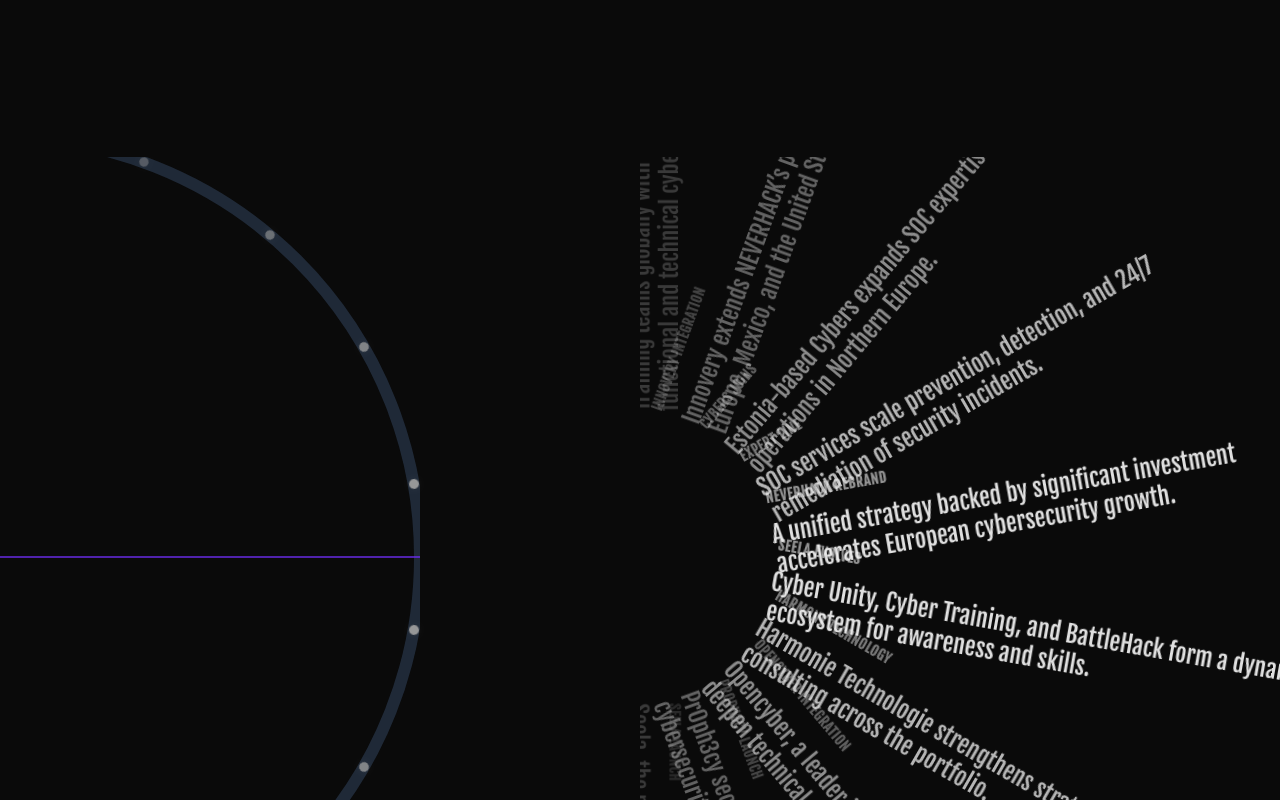
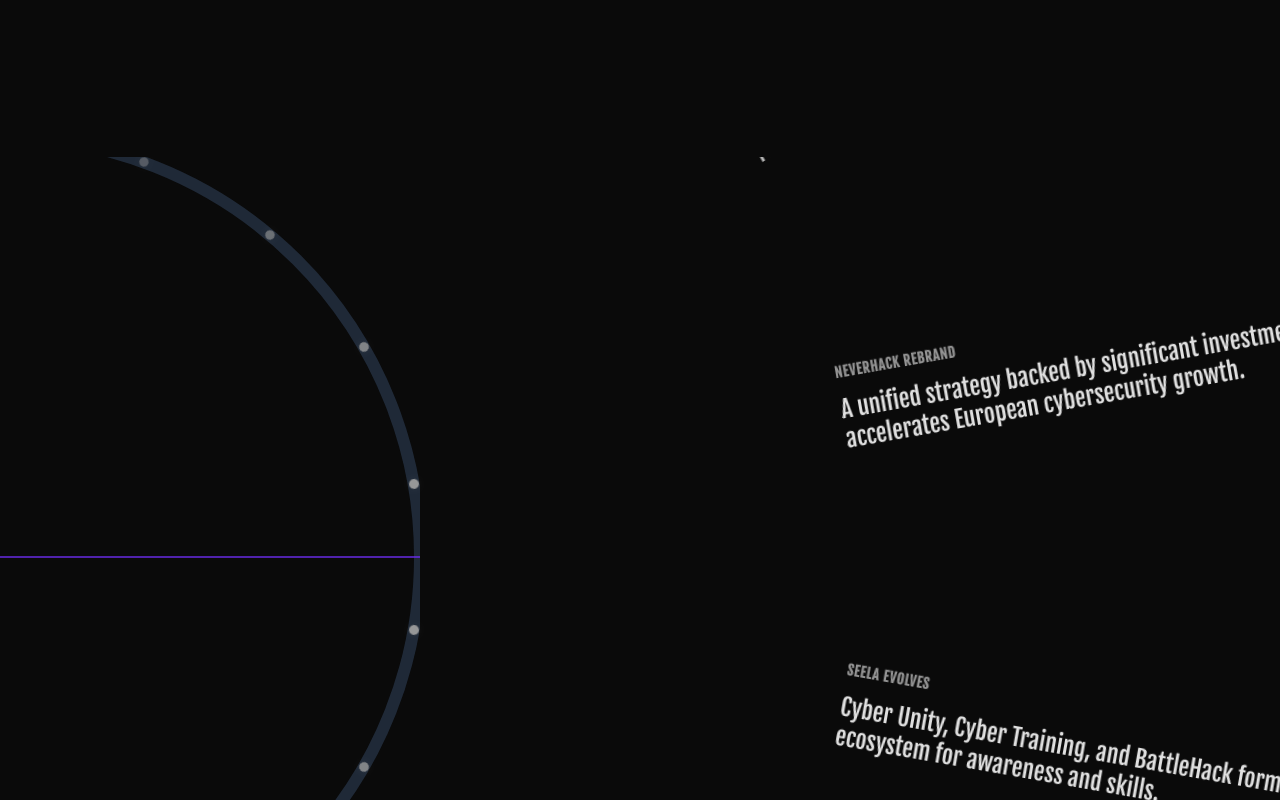
Before and after one commit to HozefaRauf/cache-comp-16, a Next.js app: page /framer-motion in a window 1280 px wide. Shown: the part 700-1500 px from the top of the page. Built offline with nearby package versions, Linux system fonts and the light colour scheme; a web font is replaced by a local one.

Commit message:
the carousel items are rotating well now

```diff
--- a/app/framer-motion/page.tsx
+++ b/app/framer-motion/page.tsx
@@ -1,7 +1,7 @@
 'use client';
 
 import * as React from 'react';
-import { motion, useScroll, useTransform, MotionValue, useReducedMotion } from 'framer-motion';
+import { motion, useScroll, useTransform, MotionValue, useReducedMotion, useMotionValue } from 'framer-motion';
 
 /* =========================================================
    Types
@@ -24,6 +24,10 @@
   textDirection?: 'cw' | 'ccw' | 'upright';
   /** Extra rotation offset applied to text orientation (degrees) */
   textRotateOffset?: number; // default 0
+  /** Extra outward distance (px) for content cards from the arc radius */
+  contentRadiusOffset?: number; // default 160
+  /** Horizontal scale for content 'left' position (e.g., 2 doubles distance to the right) */
+  contentLeftScale?: number; // default 1
   /** Extra classes */
   className?: string;
   textClassName?: string;
@@ -90,8 +94,7 @@
   const opacity = useTransform(strength, (s) => lerp(0.25, 1, s));
   const scale = useTransform(strength, (s) => lerp(0.92, 1, s));
 
-  // Reduced motion: fix positions from baseAngle without scroll
-  const fallback = !angleOffset && isReduced;
+  // Reduced motion handled upstream by providing a zero MotionValue driver.
 
   return (
     <motion.li
@@ -129,6 +132,8 @@
   pinVHPerItem = 28,
   textDirection = 'cw',
   textRotateOffset = 0,
+  contentRadiusOffset = 160,
+  contentLeftScale = 1,
   className,
   textClassName,
 }: SemiCircleProps) {
@@ -147,6 +152,9 @@
   // One sweep across the visible right semicircle (180°) happens during the sticky phase
   const sweep = Math.abs(endAngle - startAngle); // expect 180
   const angleOffset = useTransform(scrollYProgress, [0, 1], [0, sweep]);
+  // Provide a non-animating driver for reduced motion so children can always rely on a MotionValue
+  const zeroMV = useMotionValue(0);
+  const angleDriver = isReduced ? zeroMV : angleOffset;
 
   // local canvas coordinates: we draw a full circle centered at (r,r)
   // then position the canvas left by -r so the vertical diameter hugs the viewport's left edge.
@@ -159,6 +167,7 @@
   // Precompute base angles for N items evenly spaced along the 180° arc
   const n = Math.max(items.length, 2);
   const baseAngles = items.map((_, i) => lerp(startAngle, endAngle, n === 1 ? 0 : i / (n - 1)));
+  const contentRadius = radius + contentRadiusOffset;
 
   return (
     <section
@@ -175,12 +184,9 @@
         {/* Sticky viewport */}
         <div ref={stickyRef} className="sticky top-0 h-screen overflow-hidden">
           <div className="relative h-full w-full">
-            {/* Two-column layout: left = arc; right = text panel for the active item's content */}
-            <div className="absolute inset-0 grid grid-cols-12">
-              {/* LEFT: arc canvas (square), center offset so only right half is visible */}
-              <div className="col-span-6 relative">
-                {/* The canvas holds SVG + absolutely positioned labels.
-                    Move it left by -radius so the vertical diameter aligns with the viewport's left edge. */}
+            {/* Single-panel layout: arc + orbiting content share the same left-axis */}
+            <div className="absolute inset-0">
+              {/* Canvas for arc and labels positioned so the vertical diameter hugs the left edge */}
               <div
                 className="absolute top-1/2 -translate-y-1/2"
                 style={{ width: canvasSize, height: canvasSize, left: -radius }}
@@ -215,12 +221,10 @@
                   />
                 </svg>
 
-                  {/* Labels UL (markers only; text moved to right panel) */}
-                  <ul className="absolute inset-0">
+                {/* Labels UL (markers only) */}
+                <ul className="absolute inset-0" aria-hidden="true">
                   {items.map((it, i) => {
                     const base = baseAngles[i];
-                      // Each label gets its own transforms derived from the shared angleOffset
-                      // Left side shows only rotating markers; content is shown on the right panel.
                     return (
                       <ArcLabel
                         key={i}
@@ -230,7 +234,7 @@
                         cx={cx}
                         cy={cy}
                         baseAngle={base}
-                          angleOffset={isReduced ? (null as any) : angleOffset}
+                        angleOffset={angleDriver}
                         isReduced={!!isReduced}
                         textDirection={textDirection}
                         textRotateOffset={textRotateOffset}
@@ -239,27 +243,20 @@
                     );
                   })}
                 </ul>
-                </div>
-              </div>
 
-              {/* RIGHT: text panel with softly rotating, cross-fading items (same size/position) */}
-                     <div className="absolute inset-0 pointer-events-none">
-                       <div className="absolute inset-y-0 right-0 w-1/2 overflow-hidden">
-                         <div
-                           className="absolute top-1/2 -translate-y-1/2"
-                           style={{ width: canvasSize, height: canvasSize, left: -radius }}
-                         >
-                           <ul className="absolute inset-0 z-10">
+                {/* Content UL: orbiting cards placed at a larger radius so they're far from the arc */}
+                <ul className="absolute inset-0 z-10" aria-hidden="true">
                   {items.map((it, i) => {
                     const base = baseAngles[i];
                     return (
                       <ArcContent
                         key={`content-${i}`}
-                                   radius={radius}
+                        contentRadius={contentRadius}
+                        contentLeftScale={contentLeftScale}
                         cx={cx}
                         cy={cy}
                         baseAngle={base}
-                                   angleOffset={isReduced ? (null as any) : angleOffset}
+                        angleOffset={angleDriver}
                         isReduced={!!isReduced}
                         textDirection={textDirection}
                         textRotateOffset={textRotateOffset}
@@ -274,7 +271,18 @@
           </div>
         </div>
       </div>
-        </div>
+
+      {/* Screen-reader friendly, non-animated list of items */}
+      <div className="sr-only" aria-live="polite">
+        <h2>Carousel items</h2>
+        <ul>
+          {items.map((it, i) => (
+            <li key={`sr-${i}`}>
+              <span>{it.title}: </span>
+              <span>{it.description}</span>
+            </li>
+          ))}
+        </ul>
       </div>
 
       {/* After-section to show release */}
@@ -285,9 +293,10 @@
   );
 }
 
-/* Rotating item card rendered on the shared left-axis and clipped to right half */
+/* Rotating item card rendered on the shared left-axis; uses a larger radius to stay away from the arc */
 function ArcContent({
-  radius,
+  contentRadius,
+  contentLeftScale,
   cx,
   cy,
   baseAngle,
@@ -298,7 +307,8 @@
   title,
   description,
 }: {
-  radius: number;
+  contentRadius: number;
+  contentLeftScale: number;
   cx: number;
   cy: number;
   baseAngle: number;
@@ -310,8 +320,9 @@
   description: string;
 }) {
   const angleDeg = useTransform(angleOffset, (off) => baseAngle + off);
-  const x = useTransform(angleDeg, (a) => cx + radius * Math.cos(deg2rad(a)));
-  const y = useTransform(angleDeg, (a) => cy + radius * Math.sin(deg2rad(a)));
+  const xBase = useTransform(angleDeg, (a) => cx + contentRadius * Math.cos(deg2rad(a)));
+  const x = useTransform(xBase, (v) => v * contentLeftScale);
+  const y = useTransform(angleDeg, (a) => cy + contentRadius * Math.sin(deg2rad(a)));
   const rotCW = useTransform(angleDeg, (a) => a + 90 + textRotateOffset);
   const rotCCW = useTransform(angleDeg, (a) => a - 90 + textRotateOffset);
   const rot: MotionValue<number> | number =
@@ -430,7 +441,13 @@
         </div>
       </header>
 
-  <SemiCircleCarousel items={demoItems} textDirection="ccw" textRotateOffset={90} />
+  <SemiCircleCarousel
+    items={demoItems}
+    textDirection="ccw"
+    textRotateOffset={90}
+    contentRadiusOffset={720}
+    contentLeftScale={1}
+  />
     </main>
   );
 }
```
Lines whose indentation alone changed are shown as unchanged.
